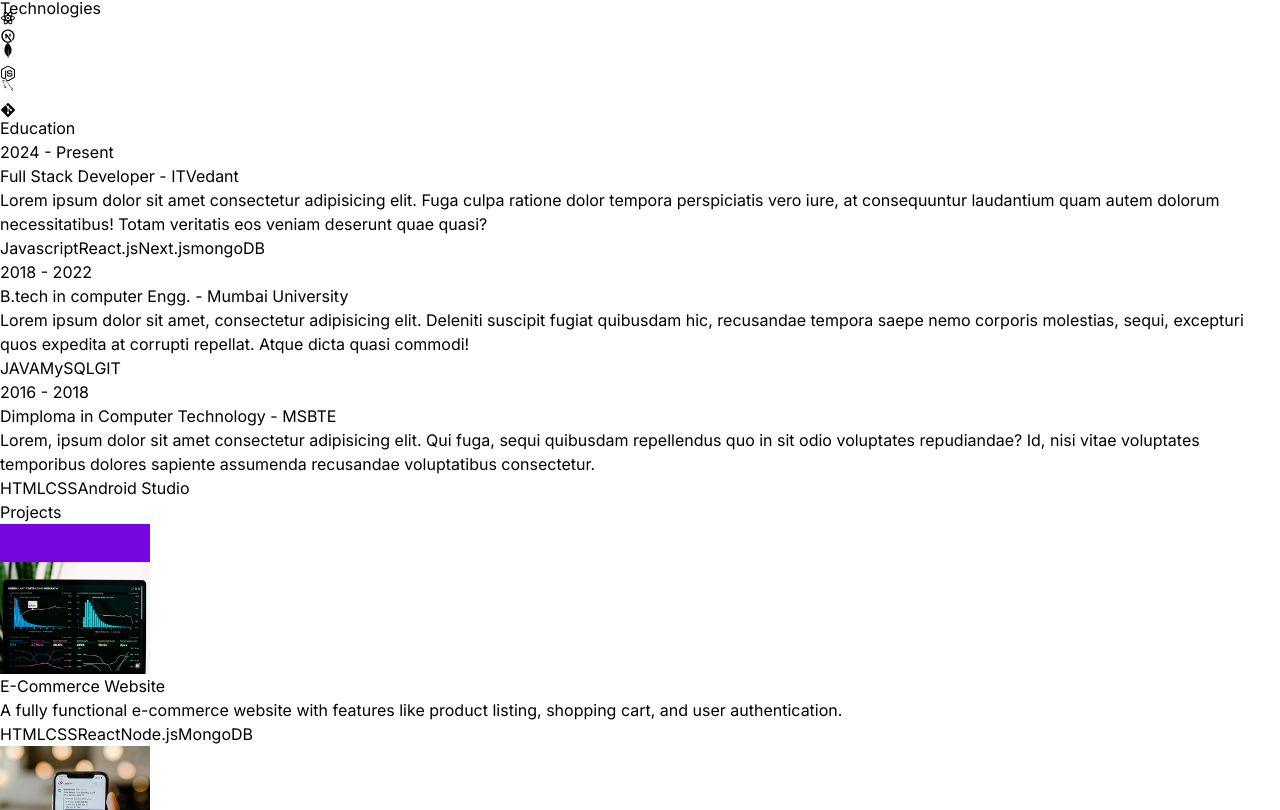
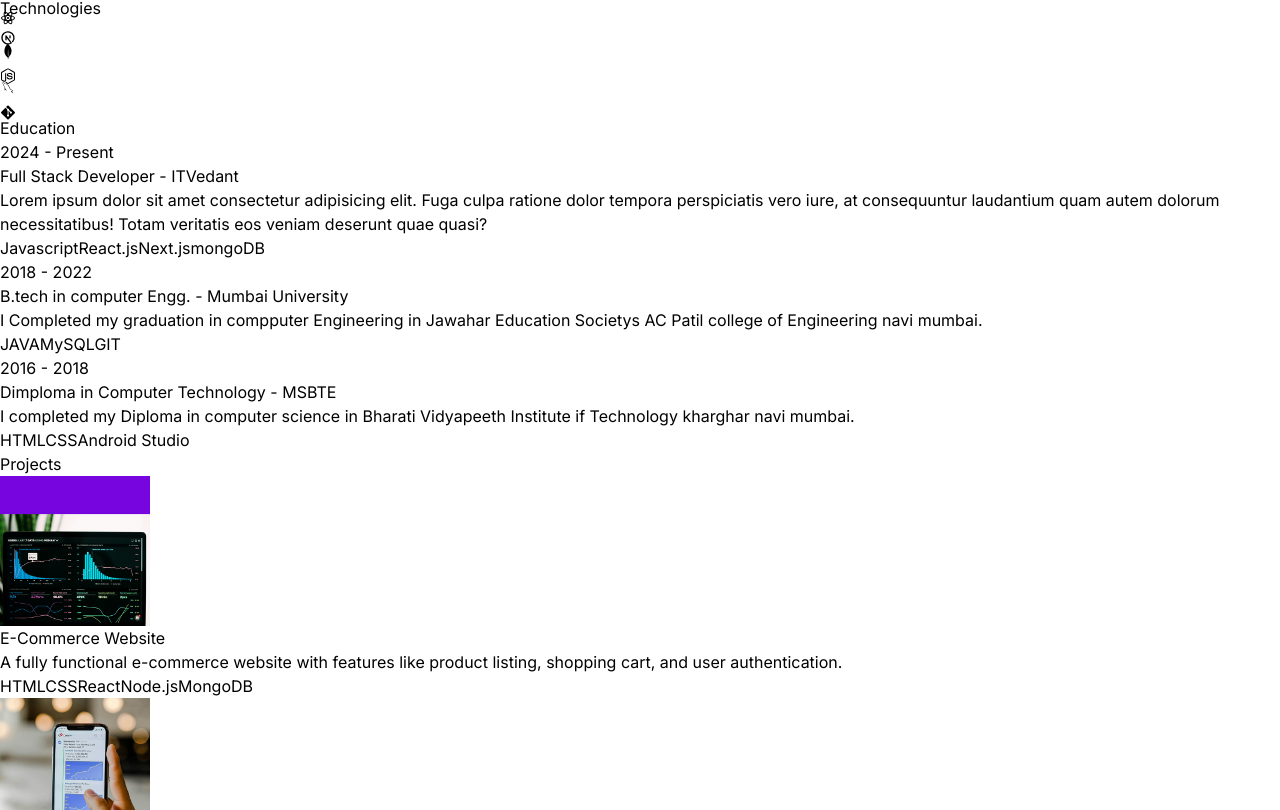
Before and after one commit to Sushant98K/Portfolio, a React (Vite) app: page / in a window 1280 px wide. Shown: the part 1411-2221 px from the top of the page. Built offline with nearby package versions, Linux system fonts and the light colour scheme.

Commit message:
Some data in education

```diff
--- a/src/App.jsx
+++ b/src/App.jsx
@@ -2,7 +2,7 @@ import About from "./components/About";
 import Contact from "./components/Contact";
 import Education from "./components/Education";
 import Hero from "./components/Hero";
-import Navbar from "./components/navbar";
+import Navbar from "./components/Navbar";
 import Projects from "./components/Projects";
 import Technologies from "./components/Technologies";
 
@@ -15,7 +15,7 @@ const App = () => {
       </div>
 
 
-      <div className="container mx-auto px-8">  {/*____ or use <div className="container mx-auto px-8"> ____*/}
+      <div className="container mx-auto px-8">
         <Navbar />
         <Hero />
         <About />
--- a/src/constants/index.js
+++ b/src/constants/index.js
@@ -19,14 +19,14 @@ export const EDUCATION = [
     year: "2018 - 2022",
     role: " B.tech in computer Engg.",
     company: " Mumbai University",
-    description: `Lorem ipsum dolor sit amet, consectetur adipisicing elit. Deleniti suscipit fugiat quibusdam hic, recusandae tempora saepe nemo corporis molestias, sequi, excepturi quos expedita at corrupti repellat. Atque dicta quasi commodi!`,
+    description: `I Completed my graduation in compputer Engineering in Jawahar Education Societys AC Patil college of Engineering navi mumbai.  `,
     technologies: ["JAVA", "MySQL", "GIT"],
   },
   {
     year: "2016 - 2018",
     role: " Dimploma in Computer Technology",
     company: " MSBTE",
-    description: `Lorem, ipsum dolor sit amet consectetur adipisicing elit. Qui fuga, sequi quibusdam repellendus quo in sit odio voluptates repudiandae? Id, nisi vitae voluptates temporibus dolores sapiente assumenda recusandae voluptatibus consectetur.`,
+    description: `I completed my Diploma in computer science in Bharati Vidyapeeth Institute if Technology kharghar navi mumbai. `,
     technologies: ["HTML","CSS","Android Studio"],
   },
   /*{
```
